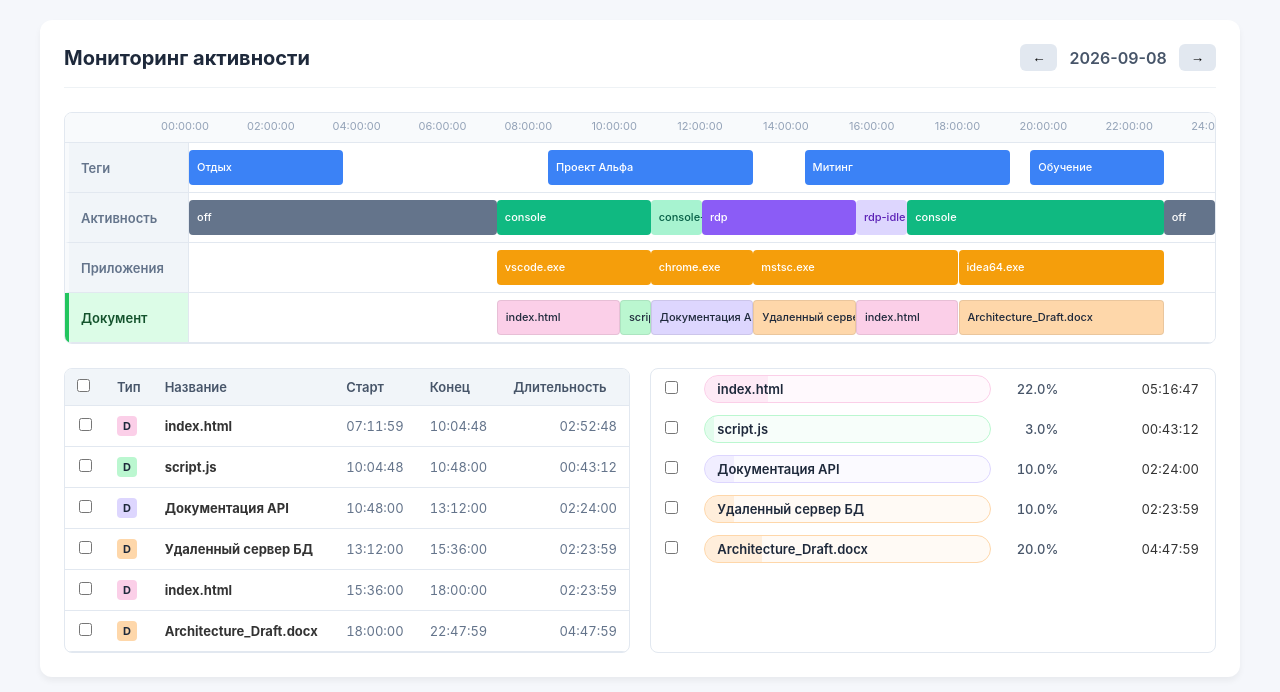
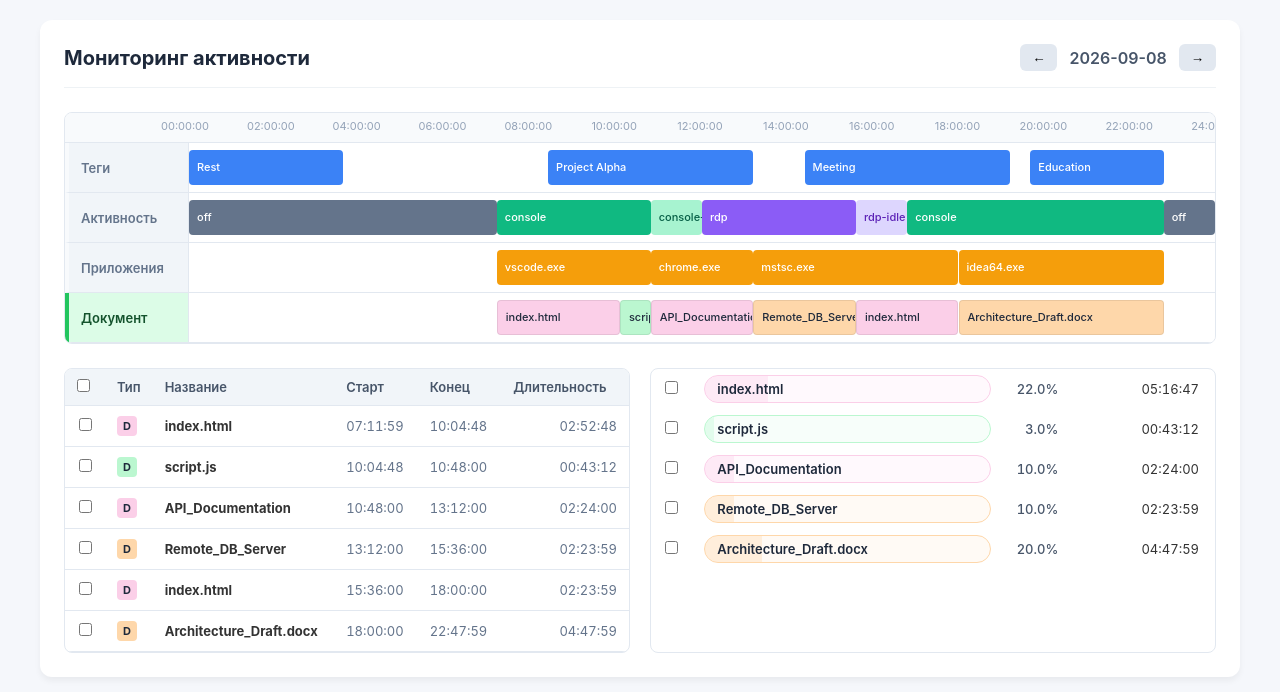
Before and after one commit to aparkhutov/ActivityTracker, a plain HTML site: page WebUI/public/ActTrack/index.html in a window 1280 px wide. Both pictures are taken after a click on the element 640 px from the left and 318 px from the top of the page. Drawn offline with Linux system fonts and the light colour scheme.

Commit message:
clear/reformat

```diff
--- a/WebUI/public/ActTrack/css/tables.css
+++ b/WebUI/public/ActTrack/css/tables.css
@@ -7,7 +7,7 @@ input[type="checkbox"]:indeterminate {
     accent-color: var(--color-indeterminate);
 }
 
-/* --- ЛЕВАЯ ТАБЛИЦА --- */
+/* --- LEFT TABLE (Chronology) --- */
 .blocks-table {
     width: 100%;
     border-collapse: collapse;
@@ -75,7 +75,7 @@ th.sort-desc .sort-icon::before { content: "▼"; color: #3b82f6; }
     white-space: nowrap;
 }
 
-/* --- ПРАВАЯ ТАБЛИЦА И КАПСУЛЫ --- */
+/* --- RIGHT TABLE (Stats & Capsules) --- */
 .dashboard-table {
     width: 100%;
     border-collapse: collapse;
--- a/WebUI/public/ActTrack/dashboard.js
+++ b/WebUI/public/ActTrack/dashboard.js
@@ -13,12 +13,12 @@ window.renderDashboard = function(blocks, selectedRowType, checkedLeftIndices, c
   const tableBodyRight = document.getElementById('stats-table-body');
 
   if (!selectedRowType || !blocks) {
-        tableBodyLeft.innerHTML = '<tr><td colspan="6">Нет данных</td></tr>';
-        tableBodyRight.innerHTML = '<tr><td>Нет данных</td></tr>';
+    tableBodyLeft.innerHTML = '<tr><td colspan="6">No data available</td></tr>';
+    tableBodyRight.innerHTML = '<tr><td>No data available</td></tr>';
     return;
   }
 
-    // --- ЛЕВАЯ ЧАСТЬ (Хронология) ---
+  // --- LEFT SIDE (Chronology) ---
   let sortedBlocks = blocks.map((b, i) => ({ ...b, originalIndex: i }));
 
   if (currentSortField) {
@@ -50,14 +50,15 @@ window.renderDashboard = function(blocks, selectedRowType, checkedLeftIndices, c
     tableBodyLeft.appendChild(tr);
   });
 
-    // --- ПРАВАЯ ЧАСТЬ (Статистика: Колонки разделены) ---
+  // --- RIGHT SIDE (Stats & Capsules) ---
   tableBodyRight.innerHTML = '';
   const statsMap = {};
   const statsIndicesMap = {};
 
   blocks.forEach((block, index) => {
     statsMap[block.name] = (statsMap[block.name] || 0) + (block.end - block.start);
-        if (!statsIndicesMap[block.name]) statsIndicesMap[block.name] = [];
+    if (!statsIndicesMap[block.name])
+      statsIndicesMap[block.name] = [];
     statsIndicesMap[block.name].push(index);
   });
 
@@ -67,7 +68,7 @@ window.renderDashboard = function(blocks, selectedRowType, checkedLeftIndices, c
 
   sortedStats.forEach(([name, totalDuration]) => {
     const percentOf24h = (totalDuration * 100).toFixed(1);
-        const baseColor = window.getRowBaseColor(selectedRowType, name); // Получаем основной цвет (например, #3b82f6)
+    const baseColor = window.getRowBaseColor(selectedRowType, name);
     const relatedIndices = statsIndicesMap[name];
 
     const allRelatedChecked = relatedIndices.every(idx => checkedLeftIndices.has(idx));
@@ -86,7 +87,6 @@ window.renderDashboard = function(blocks, selectedRowType, checkedLeftIndices, c
       selectedDurationStr = ` (${window.formatDuration(groupSelectedDuration)})`;
     }
 
-        // Генерируем бледный полупрозрачный фон для самой капсулы (12% непрозрачности от оригинального цвета)
     const capsuleBgColor = `${baseColor}1f`;
 
     const tr = document.createElement('tr');
@@ -95,7 +95,6 @@ window.renderDashboard = function(blocks, selectedRowType, checkedLeftIndices, c
         <input type="checkbox" class="right-cb" data-name="${name}" ${allRelatedChecked ? 'checked' : ''}>
       </td>
       <td class="col-name-progress">
-                <!-- Внутренний контейнер-капсула, который держит рамку 100% и форму -->
         <div class="capsule-container" style="border-color: ${baseColor}; background-color: ${capsuleBgColor};">
           <div class="progress-bg-overlay" style="width: ${percentOf24h}%; background-color: ${baseColor}; opacity: 0.35;"></div>
           <span class="col-name-text">${name}</span>
@@ -109,7 +108,6 @@ window.renderDashboard = function(blocks, selectedRowType, checkedLeftIndices, c
       </td>
     `;
 
-
     tableBodyRight.appendChild(tr);
 
     if (isIndeterminate) {
@@ -117,14 +115,12 @@ window.renderDashboard = function(blocks, selectedRowType, checkedLeftIndices, c
     }
   });
 
-
-    // Установка состояния indeterminate для частичного выбора
   indeterminateCheckboxes.forEach(name => {
     const cb = tableBodyRight.querySelector(`.right-cb[data-name="${name}"]`);
-        if (cb) cb.indeterminate = true;
+    if (cb)
+      cb.indeterminate = true;
   });
 
-    // Навешивание событий чекбоксов
   document.querySelectorAll('.left-cb').forEach(cb => {
     cb.addEventListener('change', (e) => {
       const index = parseInt(e.target.getAttribute('data-index'));
@@ -137,8 +133,11 @@ window.renderDashboard = function(blocks, selectedRowType, checkedLeftIndices, c
       const name = e.target.getAttribute('data-name');
       const relatedIndices = statsIndicesMap[name] || [];
       relatedIndices.forEach(idx => {
-                if (e.target.checked) checkedLeftIndices.add(idx);
-                else checkedLeftIndices.delete(idx);
+        if (e.target.checked) {
+          checkedLeftIndices.add(idx);
+        } else {
+          checkedLeftIndices.delete(idx);
+        }
       });
       window.updateAll();
     });
--- a/WebUI/public/ActTrack/data.js
+++ b/WebUI/public/ActTrack/data.js
@@ -2,10 +2,10 @@ window.mockData = {
   "2026-09-08": {
     date: "2026-09-08",
     tags: [
-            { start: 0.0, end: 0.15, name: "Отдых" },
-            { start: 0.35, end: 0.55, name: "Проект Альфа" },
-            { start: 0.60, end: 0.80, name: "Митинг" },
-            { start: 0.82, end: 0.95, name: "Обучение" }
+      { start: 0.0, end: 0.15, name: "Rest" },
+      { start: 0.35, end: 0.55, name: "Project Alpha" },
+      { start: 0.60, end: 0.80, name: "Meeting" },
+      { start: 0.82, end: 0.95, name: "Education" }
     ],
     activity: [
       { start: 0.0, end: 0.30, name: "off" },
@@ -25,8 +25,8 @@ window.mockData = {
     docs: [
       { start: 0.30, end: 0.42, name: "index.html" },
       { start: 0.42, end: 0.45, name: "script.js" },
-            { start: 0.45, end: 0.55, name: "Документация API" },
-            { start: 0.55, end: 0.65, name: "Удаленный сервер БД" },
+      { start: 0.45, end: 0.55, name: "API_Documentation" },
+      { start: 0.55, end: 0.65, name: "Remote_DB_Server" },
       { start: 0.65, end: 0.75, name: "index.html" },
       { start: 0.75, end: 0.95, name: "Architecture_Draft.docx" }
     ]
@@ -50,9 +50,12 @@ window.getDocumentColor = function(docName) {
 };
 
 window.getRowBaseColor = function(rowType, name) {
-    if (rowType === 'docs') return window.getDocumentColor(name);
-    if (rowType === 'tags') return 'var(--color-tag)';
-    if (rowType === 'apps') return 'var(--color-app)';
+  if (rowType === 'docs')
+    return window.getDocumentColor(name);
+  if (rowType === 'tags')
+    return 'var(--color-tag)';
+  if (rowType === 'apps')
+    return 'var(--color-app)';
   if (rowType === 'activity') {
     const actColors = {
       'off': 'var(--color-act-off)',
--- a/WebUI/public/ActTrack/script.js
+++ b/WebUI/public/ActTrack/script.js
@@ -24,7 +24,8 @@ function renderTimeScale() {
 function renderRow(rowId, blocks, typeClassPrefix) {
   const container = document.getElementById(rowId);
   container.innerHTML = '';
-    if (!blocks) return;
+  if (!blocks)
+    return;
 
   blocks.forEach(block => {
     const element = document.createElement('div');
@@ -52,13 +53,17 @@ function updateAll() {
 
 function handleCheckboxChange(side, target, isChecked, statsIndicesMap) {
   if (side === 'left') {
-        if (isChecked) checkedLeftIndices.add(target);
-        else checkedLeftIndices.delete(target);
+    if (isChecked)
+      checkedLeftIndices.add(target);
+    else
+      checkedLeftIndices.delete(target);
   } else if (side === 'right') {
     const relatedIndices = statsIndicesMap[target] || [];
     relatedIndices.forEach(idx => {
-            if (isChecked) checkedLeftIndices.add(idx);
-            else checkedLeftIndices.delete(idx);
+      if (isChecked)
+        checkedLeftIndices.add(idx);
+      else
+        checkedLeftIndices.delete(idx);
     });
   }
   updateAll();
@@ -91,19 +96,21 @@ function setupTableSorting() {
 function setupRowSelection() {
   const rows = document.querySelectorAll('.timeline-row');
   const defaultRow = document.getElementById(`row-container-${selectedRowType}`);
-    if (defaultRow) defaultRow.classList.add('is-selected');
+  if (defaultRow)
+    defaultRow.classList.add('is-selected');
 
   rows.forEach(row => {
     row.addEventListener('click', () => {
       const rowType = row.getAttribute('data-row-type');
-            if (row.classList.contains('is-selected')) return;
+      if (row.classList.contains('is-selected'))
+        return;
 
       rows.forEach(r => r.classList.remove('is-selected'));
       row.classList.add('is-selected');
 
       selectedRowType = rowType;
       checkedLeftIndices.clear();
-            currentSortField = null; // Сброс сортировки при смене полосы
+      currentSortField = null;
       updateAll();
     });
   });
@@ -112,7 +119,8 @@ function setupRowSelection() {
 function loadTimeline(dateStr) {
   activeDate = dateStr;
   const data = window.mockData[dateStr];
-    if (!data) return;
+  if (!data)
+    return;
 
   renderRow('row-tags', data.tags, 'bg-tag');
   renderRow('row-activity', data.activity, 'bg-act');
@@ -129,8 +137,10 @@ document.addEventListener('DOMContentLoaded', () => {
   document.getElementById('th-select-all').addEventListener('change', (e) => {
     const currentBlocks = window.mockData[activeDate]?.[selectedRowType] || [];
     currentBlocks.forEach((_, i) => {
-            if (e.target.checked) checkedLeftIndices.add(i);
-            else checkedLeftIndices.clear();
+      if (e.target.checked)
+        checkedLeftIndices.add(i);
+      else
+        checkedLeftIndices.clear();
     });
     updateAll();
   });
```
Lines whose indentation alone changed are shown as unchanged.
